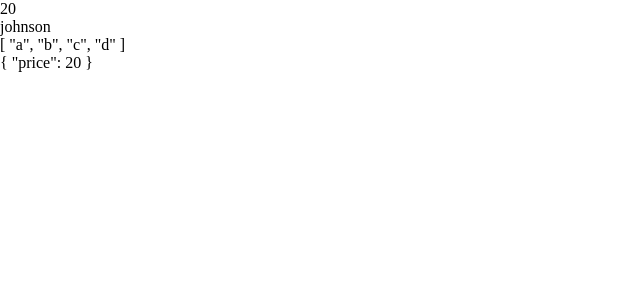
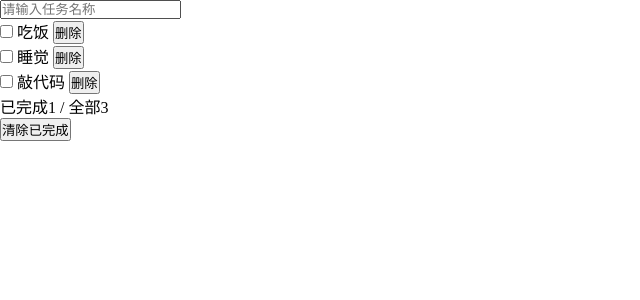
Before and after one commit to JohnsonMori/todolist, a Vue app: page / in a window 1280 px wide. Shown: the top 300 px of the page, without its empty margins (0-640 px from the left). Built offline with nearby package versions, Linux system fonts and the light colour scheme.

Commit message:
feat: components data

```diff
--- a/src/components/navFooter/NavFooter.vue
+++ b/src/components/navFooter/NavFooter.vue
@@ -1,13 +1,27 @@
 <template>
     <div>
-        footer
+        <div>
+            已完成{{isComplete}} / 全部{{all}}
+        </div>
+        <div v-if="isComplete > 0">
+            <button>清除已完成</button>
+        </div>
     </div>
 </template>
 
 <script>
-export default {
-
-}
+import { defineComponent, ref } from 'vue'
+export default defineComponent({
+    name: 'navFooter',
+    setup() {
+        let isComplete = ref(1)
+        let all = ref(3)
+        return {
+            isComplete,
+            all
+        }
+    }
+})
 </script>
 
 <style scoped lang="scss">
--- a/src/components/navHeader/NavHeader.vue
+++ b/src/components/navHeader/NavHeader.vue
@@ -1,13 +1,20 @@
 <template>
     <div>
-        header
+        <input placeholder="请输入任务名称" v-model="value" />
     </div>
 </template>
 
 <script>
-export default {
-
-}
+import { defineComponent, ref } from 'vue'
+export default defineComponent({
+    name: 'navHeader',
+    setup() {
+        let value = ref('')
+        return {
+            value
+        }
+    }
+})
 </script>
 
 <style scoped lang="scss">
--- a/src/components/navMain/NavMain.vue
+++ b/src/components/navMain/NavMain.vue
@@ -1,13 +1,37 @@
 <template>
-    <div>
-        main
+    <div v-for="(item, index) in list" :key="index">
+        <div>
+            <input type="checkbox" v-model="item.complete">
+            {{item.title}}
+            <button>删除</button>
+        </div>
     </div>
 </template>
 
 <script>
-export default {
-
-}
+import { defineComponent, ref } from 'vue'
+export default defineComponent({
+    name: 'navMain',
+    setup() {
+        let list = ref([
+            {
+                title: '吃饭',
+                complete: false
+            },
+            {
+                title: '睡觉',
+                complete: false
+            },
+            {
+                title: '敲代码',
+                complete: false
+            }
+        ])
+        return {
+            list
+        }
+    }
+})
 </script>
 
 <style scoped lang="scss">
--- a/src/views/Home.vue
+++ b/src/views/Home.vue
@@ -1,11 +1,11 @@
 <template>
-  <!-- <div>
+  <div>
     <nav-header></nav-header>
     <nav-main></nav-main>
     <nav-footer></nav-footer>
-  </div> -->
+  </div>
 
-  <div>
+  <!-- <div>
     {{num}}
   </div>
   <div>
@@ -16,7 +16,7 @@
   </div>
   <div>
     {{obj}}
-  </div>
+  </div> -->
 </template>
 
 <script>
```
